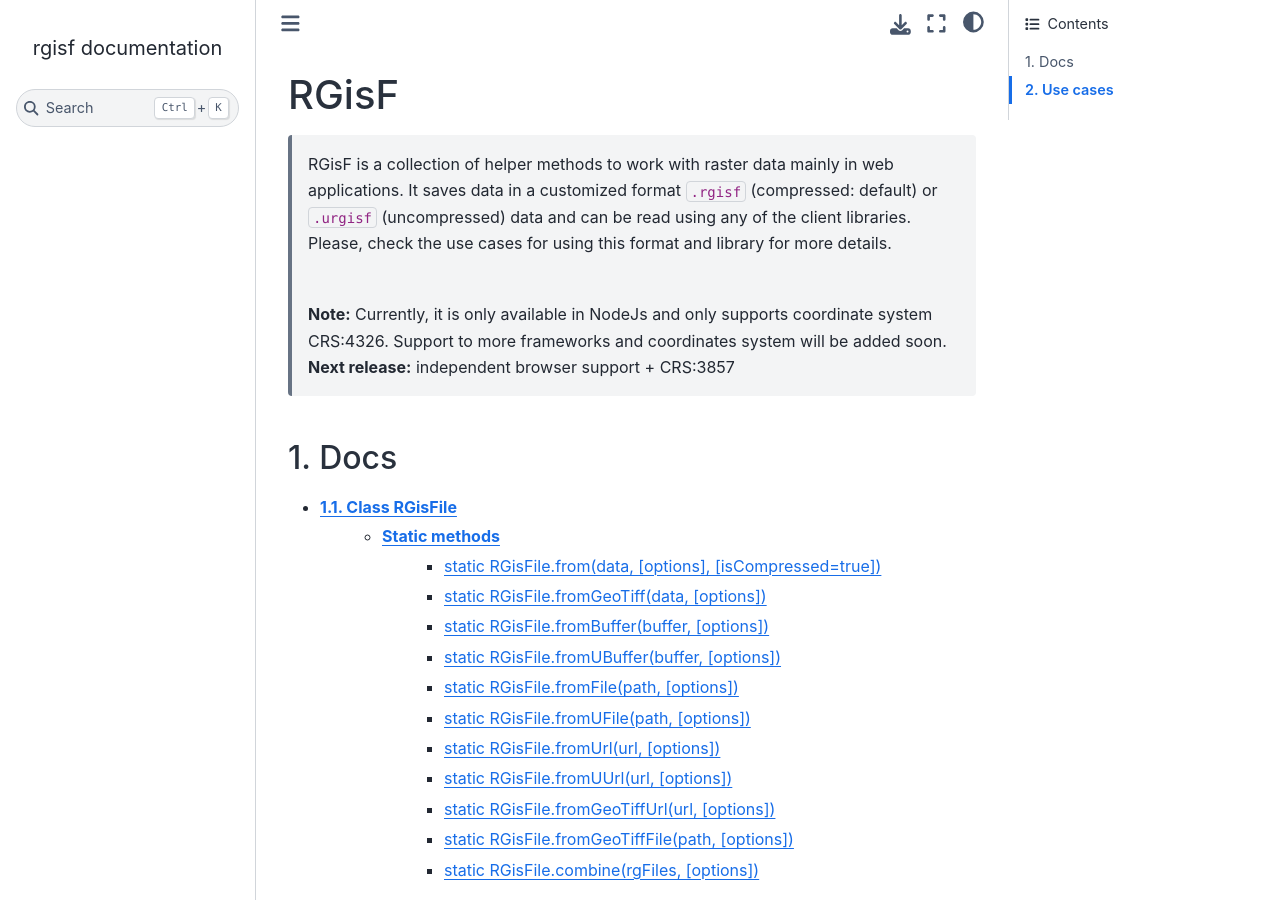
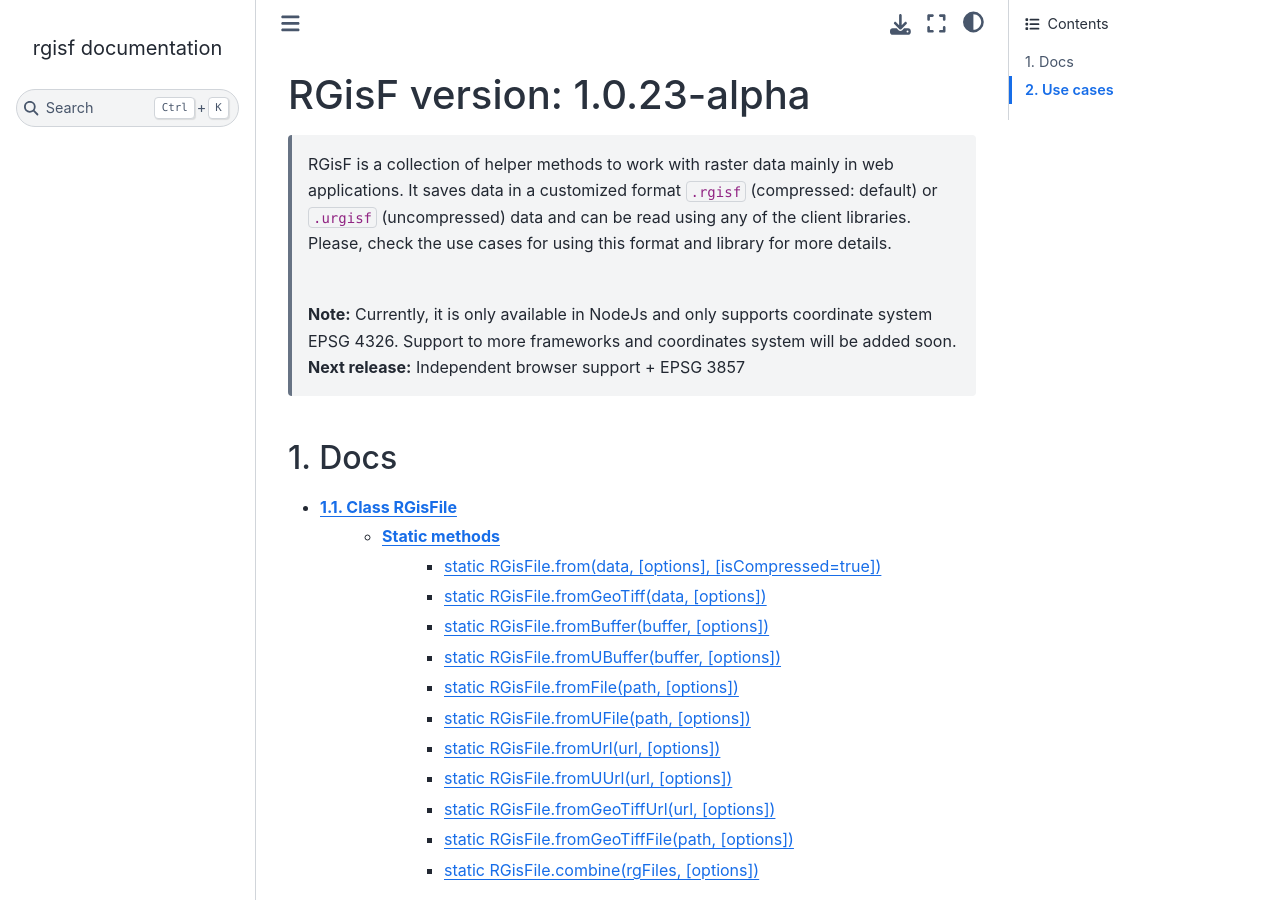
Before and after one commit to manivannan23k/rgisf, a Sphinx documentation site: the page built from docs/index.rst, in a window 1280 px wide and 900 px high. Built offline with Sphinx 7.4.7 and the Sphinx Book theme 1.1.4, drawn with Linux system fonts in a browser that asks for light colours.

Commit message:
docs update 9

```diff
--- a/docs/index.rst
+++ b/docs/index.rst
@@ -1,11 +1,11 @@
-######################
-RGisF
-######################
+############################
+RGisF version: 1.0.23-alpha
+############################
 
     RGisF is a collection of helper methods to work with raster data mainly in web applications. It saves data in a customized format ``.rgisf`` (compressed: default) or ``.urgisf`` (uncompressed) data and can be read using any of the client libraries. Please, check the use cases for using this format and library for more details.
 
-    |br| **Note:** Currently, it is only available in NodeJs and only supports coordinate system CRS:4326. Support to more frameworks and coordinates system will be added soon.
-    |br| **Next release:** independent browser support + CRS:3857
+    |br| **Note:** Currently, it is only available in NodeJs and only supports coordinate system EPSG 4326. Support to more frameworks and coordinates system will be added soon.
+    |br| **Next release:** Independent browser support + EPSG 3857
 
 .. toctree::
    :maxdepth: 5
--- a/package.json
+++ b/package.json
@@ -1,6 +1,6 @@
 {
   "name": "rgisf",
-  "version": "1.0.22",
+  "version": "1.0.23-alpha",
   "description": "Raster GIS file format",
   "main": "rgisf.js",
   "scripts": {
```
